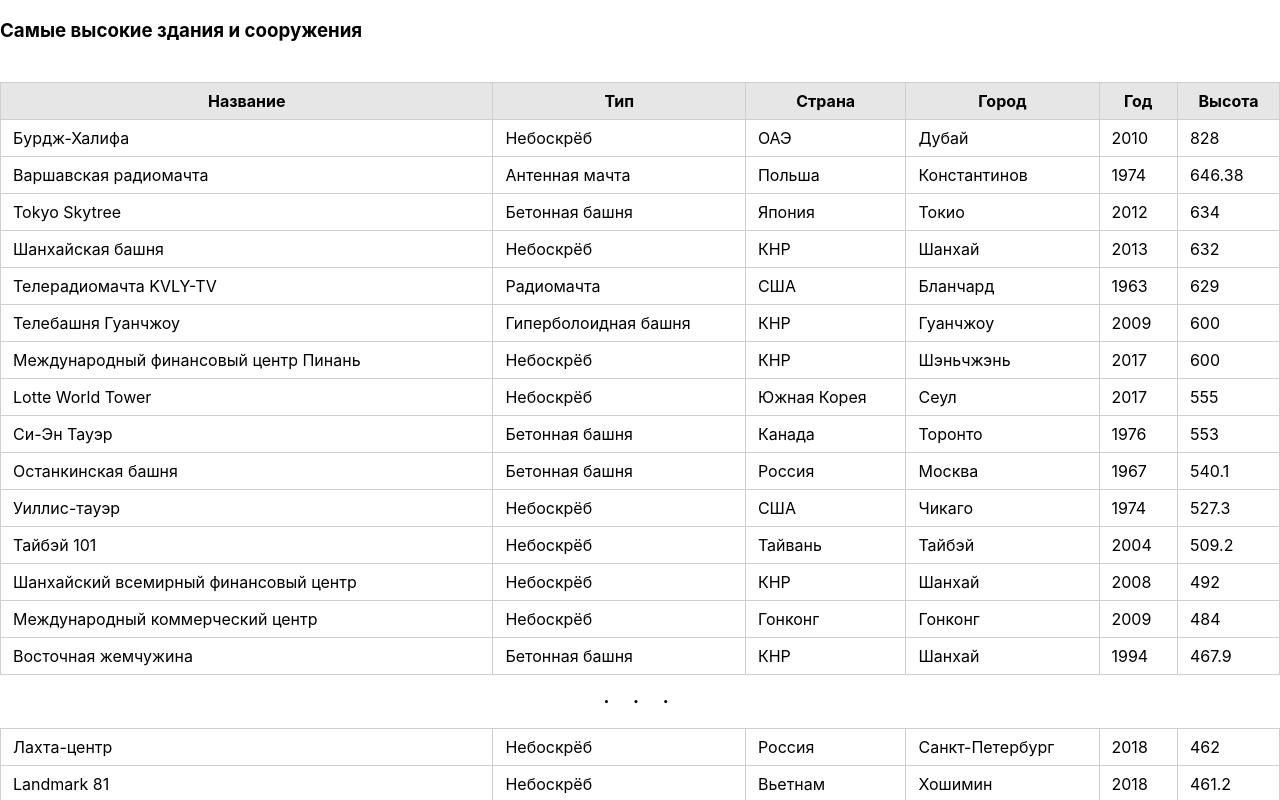
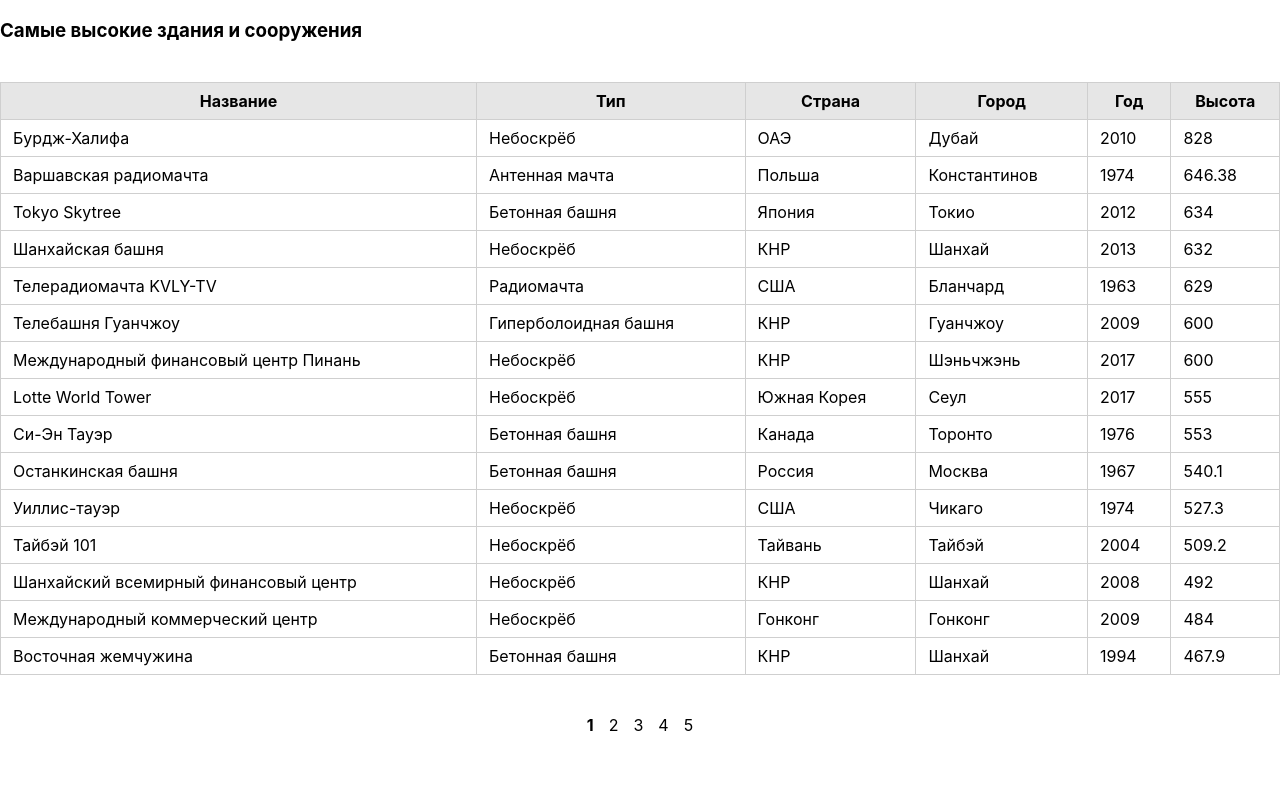
Before and after one commit to mintedcoinn/web-term2-lab5, a React (Create React App) app: page / in a window 1280 px wide. Shown: the top 800 px of the page. Built offline with nearby package versions, Linux system fonts and the light colour scheme.

Commit message:
add: page changer

```diff
--- a/src/App.js
+++ b/src/App.js
@@ -6,7 +6,7 @@ function App() {
   return (
     <div className="App">
        <h3>Самые высокие здания и сооружения</h3>
-       <Table data={ buildings } amountRows="15" numPage="3" showPagination="false"/>
+       <Table data={ buildings } amountRows="15" showPagination="True"/>
     </div>
   );
 }
--- a/src/components/Table.js
+++ b/src/components/Table.js
@@ -1,6 +1,6 @@
 import TableHead from './TableHead.js';
 import TableBody from './TableBody.js';
-
+import { useState } from "react";
 /*
    компонент, выводящий на страницу таблицу с пагинацией
    пропсы:
@@ -9,8 +9,13 @@ import TableBody from './TableBody.js';
 
 const Table = (props) => {
 
+  const [activePage, setActivePage] = useState("1");
+  const changeActive = (event) => {
+    setActivePage(event.target.innerHTML);
+  };
+
   const showPagination = props.showPagination;
-  const numPage = props.numPage;
+
   if (showPagination == "True") {
     //количество страниц разбиения таблицы
     const n = Math.ceil(props.data.length / props.amountRows);
@@ -23,13 +28,13 @@ const Table = (props) => {
       if (cur == numPage) return "pagination__curPage"
     }
     const pages = arr.map((item, index) =>
-      <span key={index} className={isCurPage(item, numPage)}> {item} </span>
+      <span key={index} className={isCurPage(item, activePage)} onClick={changeActive}> {item} </span>
     );
     return (
       <>
         <table>
           <TableHead head={Object.keys(props.data[0])} />
-          <TableBody body={props.data} amountRows={props.amountRows} numPage />
+          <TableBody body={props.data} amountRows={props.amountRows} numPage={activePage} />
         </table>
 
         <div className="pagination">
--- a/src/components/TableBody.js
+++ b/src/components/TableBody.js
@@ -7,7 +7,6 @@ import TableSeparater from './TableSeparater.js';
       body - данные для таблицы в виде массива объектов
       numPage - номер текущей страницы
       amountRows - количество строк таблицы на странице
-      separatorAfter - индекс строки, после которой вставить разделитель (опционально)
 */
 
 const TableBody = (props) => {
```
